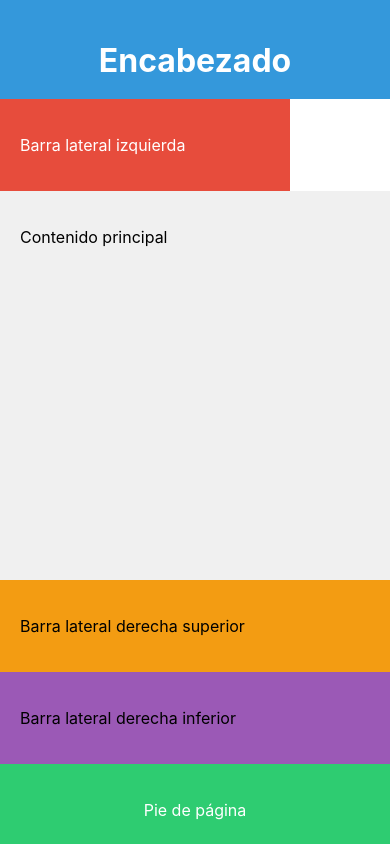
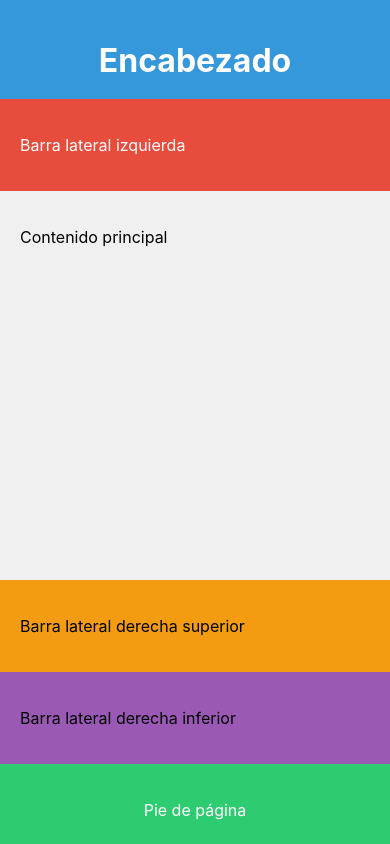
Before and after one commit to MayradelvGonzalez/AulaApp, a React (Create React App) app: page / in a window 390 px wide. Built offline with nearby package versions, Linux system fonts and the light colour scheme.

Commit message:
arregCajas

```diff
--- a/src/App.css
+++ b/src/App.css
@@ -34,7 +34,8 @@
 }
 
 .bienvenida {
-  width: 250px;
+  flex-basis: 250px;
+
   background-color: #e74c3c;
   color: white;
   padding: 20px;
@@ -68,6 +69,9 @@
   .aside-right-container {
     width: 100%; /* Ocupan todo el ancho */
   }
+  .bienvenida{
+    max-height: fit-content;
+  }
 }
 
 /* Media query para pantallas pequeñas (móviles) */
@@ -90,6 +94,8 @@
     height: fit-content;
   }
 
-
+  .bienvenida{
+    max-height: fit-content;
+  }
 
 }
```
